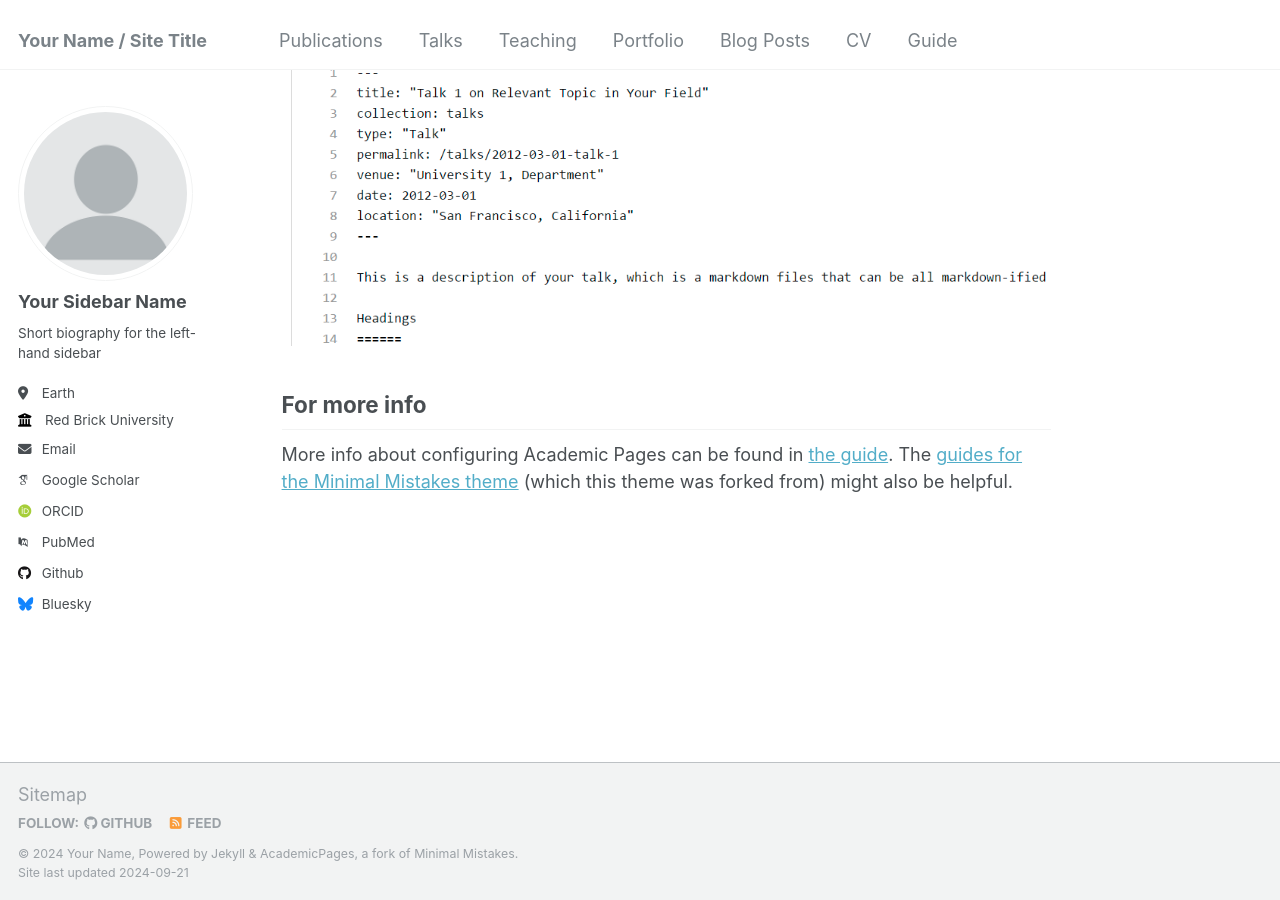
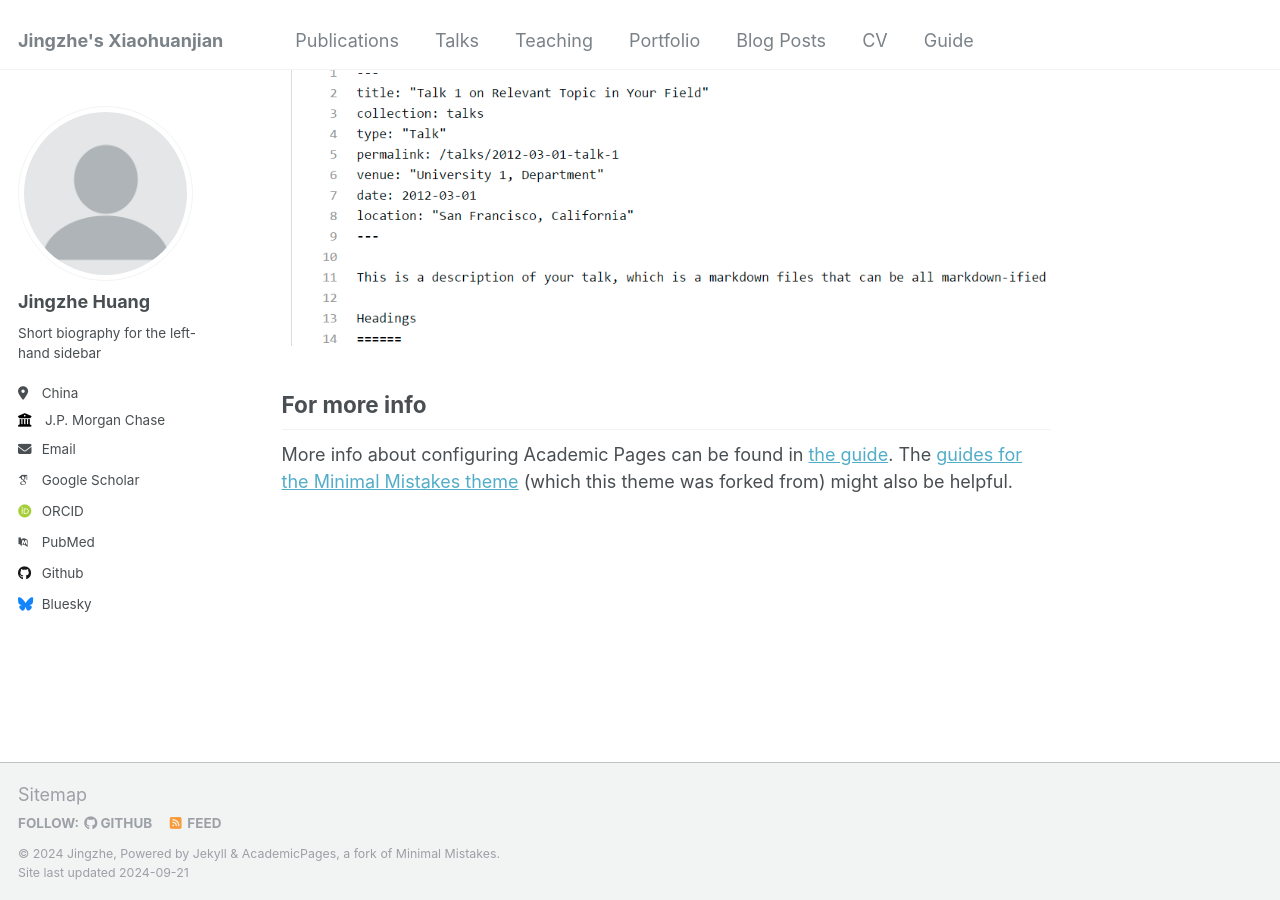
Before and after one commit to GingerHuang/GingerHuang.github.io, a Jekyll site: the page built from _pages/about.md, in a window 1280 px wide and 900 px high, scrolled down 2643 px. Built offline with Jekyll 4.4.1, drawn with Linux system fonts in a browser that asks for light colours; some web fonts are replaced.

Commit message:
Update _config.yml

```diff
--- a/_config.yml
+++ b/_config.yml
@@ -8,13 +8,13 @@
 
 # Basic Site Settings
 locale                   : "en-US"
-title                    : "Your Name / Site Title"
+title                    : "Jingzhe's Xiaohuanjian"
 title_separator          : "-"
-name                     : &name "Your Name"
+name                     : &name "Jingzhe"
 description              : &description "personal description"
-url                      : https://academicpages.github.io # the base hostname & protocol for your site e.g. "https://mmistakes.github.io"
+url                      : https://GingerHuang.github.io # the base hostname & protocol for your site e.g. "https://mmistakes.github.io"
 baseurl                  : "" # the subpath of your site, e.g. "/blog"
-repository               : "academicpages/academicpages.github.io"
+repository               : "GingerHuang.github.io"
 
 # Site Author - The following control what appear as part of the author content on the side bar.
 #               If a field is blank the icon and link will not appear, otherwise it will be shown.
@@ -22,13 +22,12 @@ repository               : "academicpages/academicpages.github.io"
 author:
   # Biographic information
   avatar           : "profile.png"
-  name             : "Your Sidebar Name"
-  pronouns         : # example: "she/her"
+  name             : "Jingzhe Huang"
   bio              : "Short biography for the left-hand sidebar"
-  location         : "Earth"
-  employer         : "Red Brick University"
+  location         : "China"
+  employer         : "J.P. Morgan Chase"
   uri              : # URL
-  email            : "none@example.org"
+  email            : "Jingzhe-Huang@outlook.com"
 
   # Academic websites
   arxiv            : # URL - Update with the correct link to your profile
@@ -43,7 +42,7 @@ author:
   bitbucket        : # Username - Update with your username on the site
   codepen          : # Username
   dribbble         : # Username
-  github           : "academicpages"
+  github           : "GingerHuang"
   kaggle           : # Username
   stackoverflow    : # User number or user number and name (i.e., use "1" or "1/jeff-atwood")
 
```
